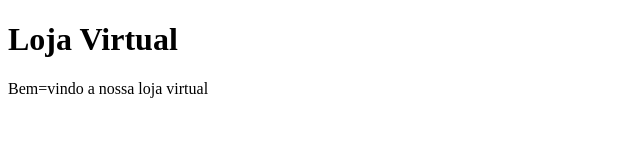
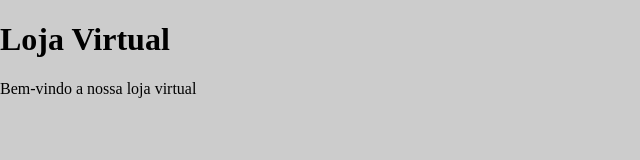
Before and after one commit to daniribeiro16/PWIA, a plain HTML site: page index.html in a window 1280 px wide. Shown: the whole page, without its empty margins (0-640 px from the left). Drawn offline with Linux system fonts and the light colour scheme.

Commit message:
foi adicionado a cor de fundo da pagina.

```diff
--- /dev/null
+++ b/estilo.css
@@ -0,0 +1,10 @@
+div{
+    border: 1px solid #FF0000;
+}
+
+html,body{
+    margin: 0;
+    padding: 0;
+    height: 100%;
+    background-color: #cccccc;
+}
--- a/index.html
+++ b/index.html
@@ -4,12 +4,13 @@
     <meta charset="UTF-8">
     <meta name="viewport" content="width=device-width, initial-scale=1.0">
     <title>Projeto PW</title>
+    <link  rel="stylesheet" href="estilo.css"/>
 </head>
 <body>
     <h1>Loja Virtual</h1>
 
     <p>
-        Bem=vindo a nossa loja virtual
+        Bem-vindo a nossa loja virtual
     </p>
 </body>
 </html>
```
